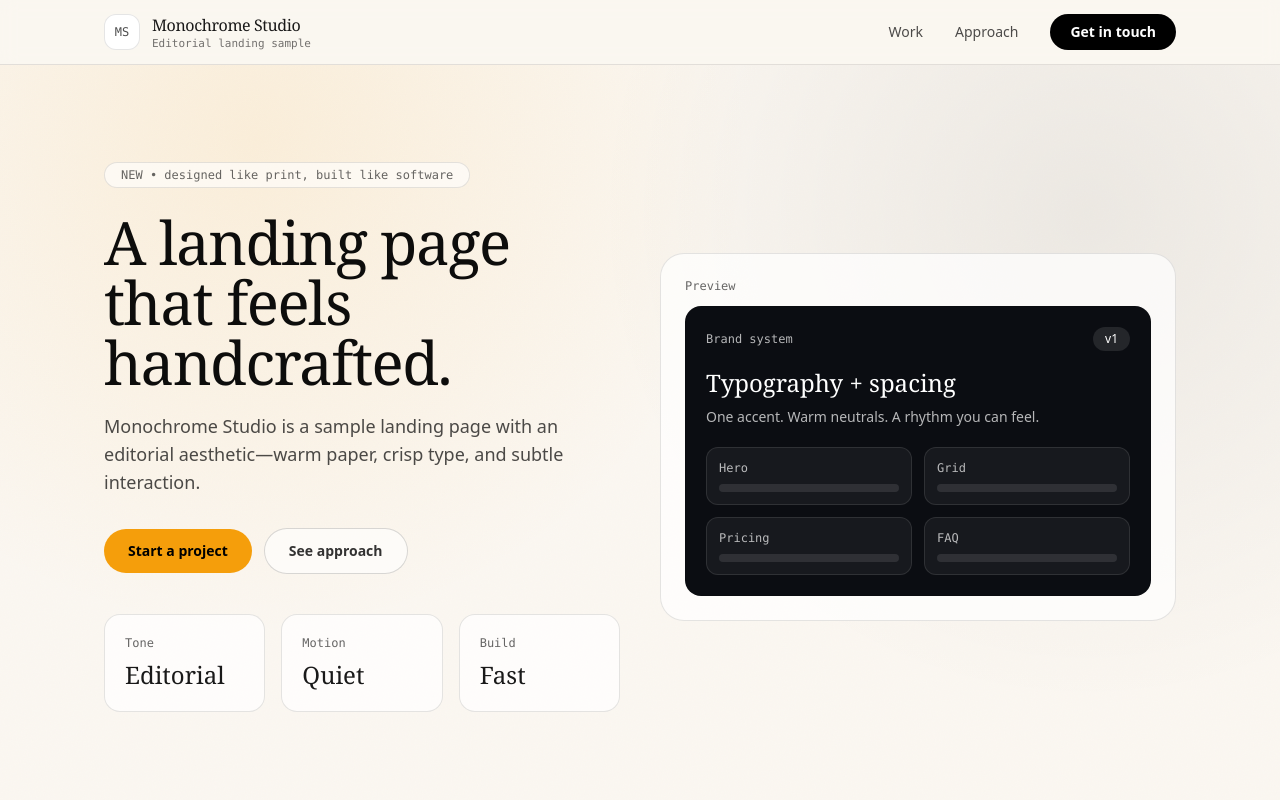
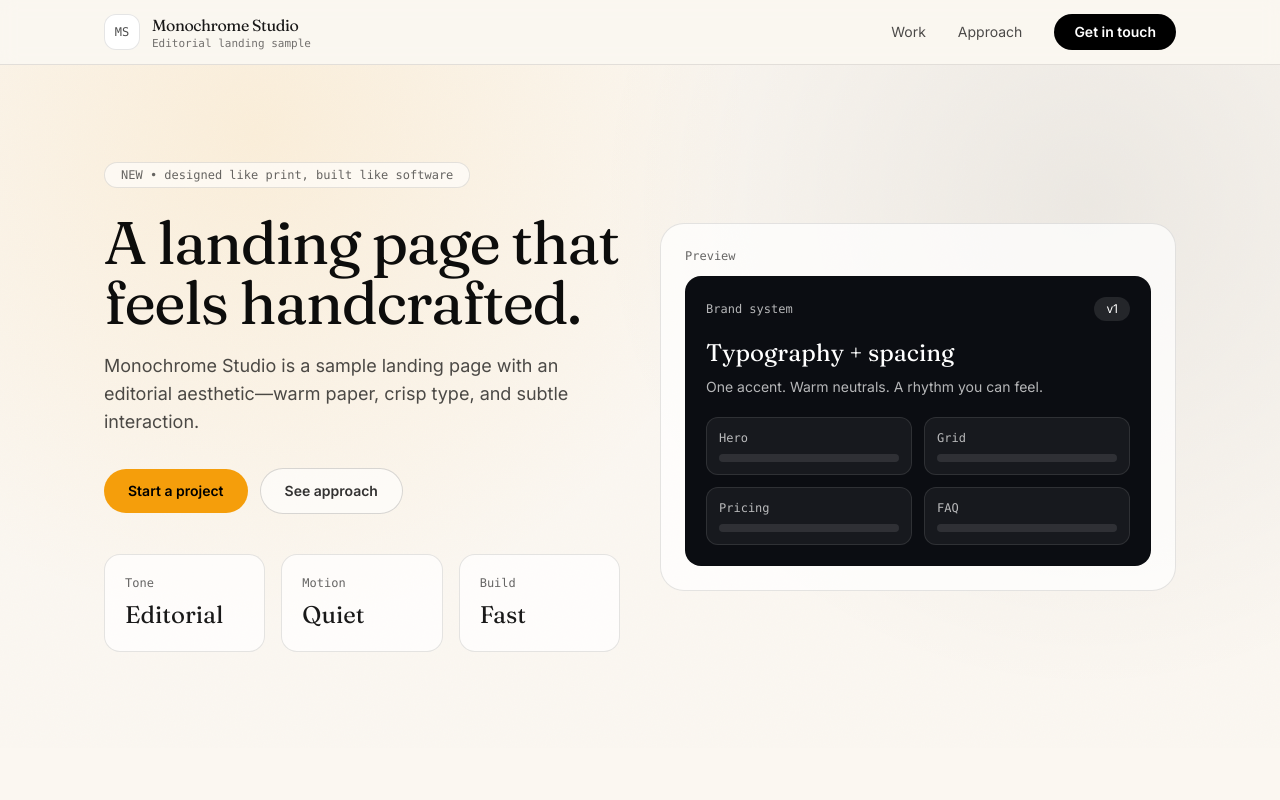
Before and after one commit to StanleyLabs/monochrome-studio, a React (Vite) app: page / in a window 1280 px wide. Shown: the top 800 px of the page. Built offline with nearby package versions, Linux system fonts and the light colour scheme; the HTML template or start-up script is replaced by a standard one.

Commit message:
Typography: Fraunces + Inter

```diff
--- a/index.html
+++ b/index.html
@@ -4,7 +4,15 @@
     <meta charset="UTF-8" />
     <link rel="icon" type="image/svg+xml" href="/vite.svg" />
     <meta name="viewport" content="width=device-width, initial-scale=1.0" />
-    <title>stanley-landing-interactive</title>
+
+    <link rel="preconnect" href="https://fonts.googleapis.com" />
+    <link rel="preconnect" href="https://fonts.gstatic.com" crossorigin />
+    <link
+      href="https://fonts.googleapis.com/css2?family=Fraunces:opsz,wght@9..144,300..800&family=Inter:wght@300..900&display=swap"
+      rel="stylesheet"
+    />
+
+    <title>monochrome-studio</title>
   </head>
   <body>
     <div id="root"></div>
--- a/src/index.css
+++ b/src/index.css
@@ -15,6 +15,7 @@ body {
   margin: 0;
   background: #fbf7f1; /* warm paper */
   color: #141414;
+  font-family: Inter, ui-sans-serif, system-ui, -apple-system, Segoe UI, Roboto, Helvetica, Arial;
 }
 
 ::selection {
--- a/tailwind.config.js
+++ b/tailwind.config.js
@@ -5,6 +5,7 @@ export default {
     extend: {
       fontFamily: {
         serif: [
+          "Fraunces",
           "ui-serif",
           "Georgia",
           "Cambria",
@@ -12,6 +13,26 @@ export default {
           "Times",
           "serif",
         ],
+        sans: [
+          "Inter",
+          "ui-sans-serif",
+          "system-ui",
+          "-apple-system",
+          "Segoe UI",
+          "Roboto",
+          "Helvetica",
+          "Arial",
+        ],
+        mono: [
+          "ui-monospace",
+          "SFMono-Regular",
+          "Menlo",
+          "Monaco",
+          "Consolas",
+          "Liberation Mono",
+          "Courier New",
+          "monospace",
+        ],
       },
     },
   },
```
